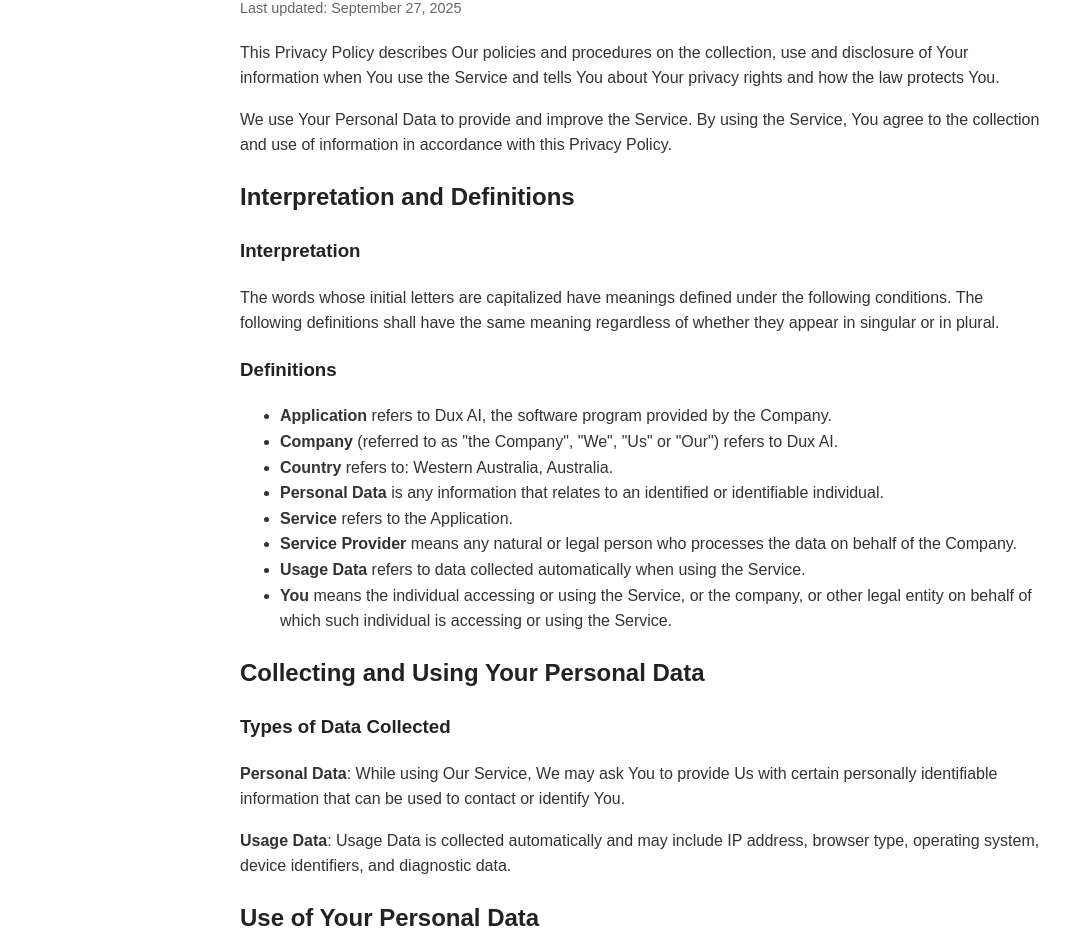
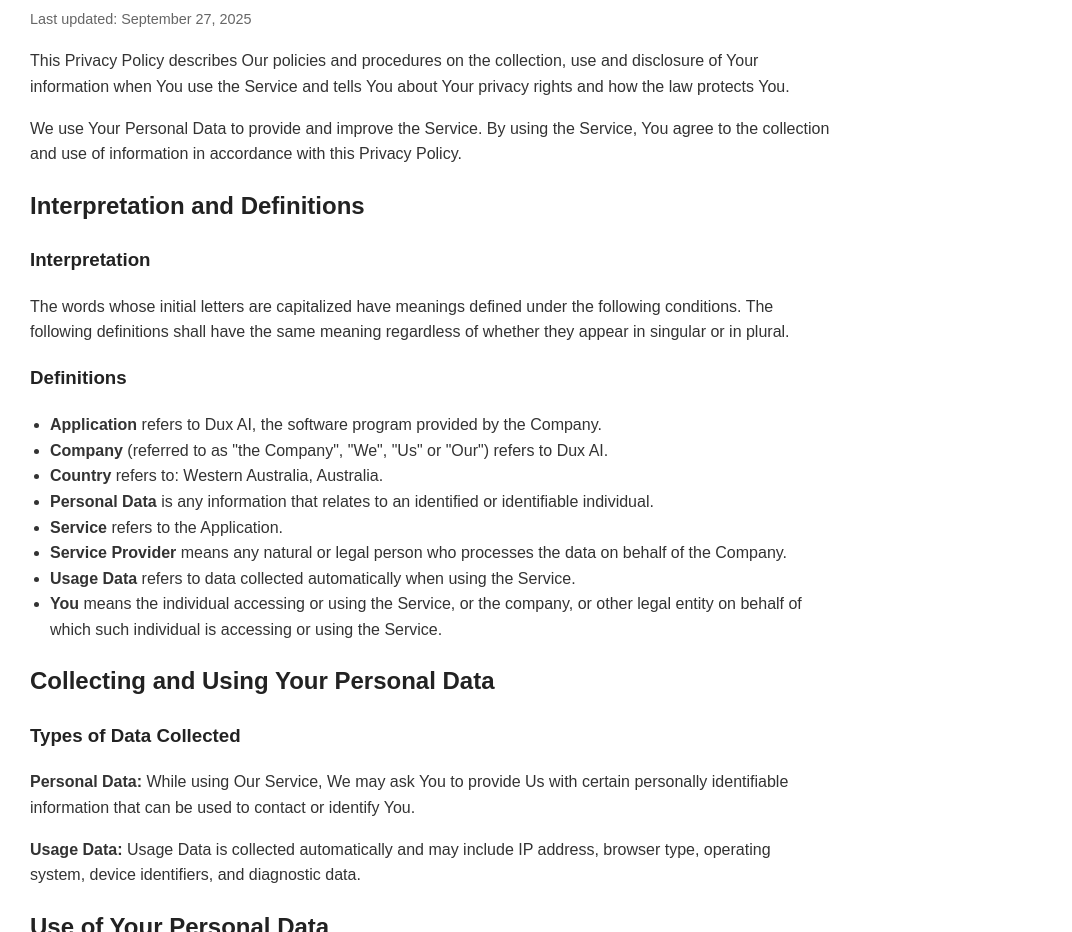
Before and after one commit to duxai-app/duxai-app.github.io, a plain HTML site: page index.html in a window 1280 px wide. Shown: the part 109-1041 px from the top of the page, without its empty margins (0-1072 px from the left). Drawn offline with Linux system fonts and the light colour scheme.

Commit message:
Update index.html

```diff
--- a/index.html
+++ b/index.html
@@ -7,7 +7,8 @@
   <style>
     body {
       font-family: Arial, sans-serif;
-      margin: 40px auto;
+      margin: 20px;                /* smaller margin for mobile */
+      padding: 10px;               /* inner spacing */
       max-width: 800px;
       line-height: 1.6;
       color: #333;
@@ -16,12 +17,18 @@
       color: #222;
     }
     h1 {
-      margin-bottom: 0;
+      margin-bottom: 0.2em;
     }
     .last-updated {
       color: #666;
       font-size: 0.9em;
-      margin-bottom: 20px;
+      margin-bottom: 1.2em;
+    }
+    ul {
+      padding-left: 20px;          /* indent lists */
+    }
+    p {
+      margin-bottom: 1em;          /* spacing between paragraphs */
     }
   </style>
 </head>
@@ -51,8 +58,8 @@
 
   <h2>Collecting and Using Your Personal Data</h2>
   <h3>Types of Data Collected</h3>
-  <p><strong>Personal Data</strong>: While using Our Service, We may ask You to provide Us with certain personally identifiable information that can be used to contact or identify You.</p>
-  <p><strong>Usage Data</strong>: Usage Data is collected automatically and may include IP address, browser type, operating system, device identifiers, and diagnostic data.</p>
+  <p><strong>Personal Data:</strong> While using Our Service, We may ask You to provide Us with certain personally identifiable information that can be used to contact or identify You.</p>
+  <p><strong>Usage Data:</strong> Usage Data is collected automatically and may include IP address, browser type, operating system, device identifiers, and diagnostic data.</p>
 
   <h2>Use of Your Personal Data</h2>
   <p>The Company may use Personal Data for purposes such as:</p>
```
